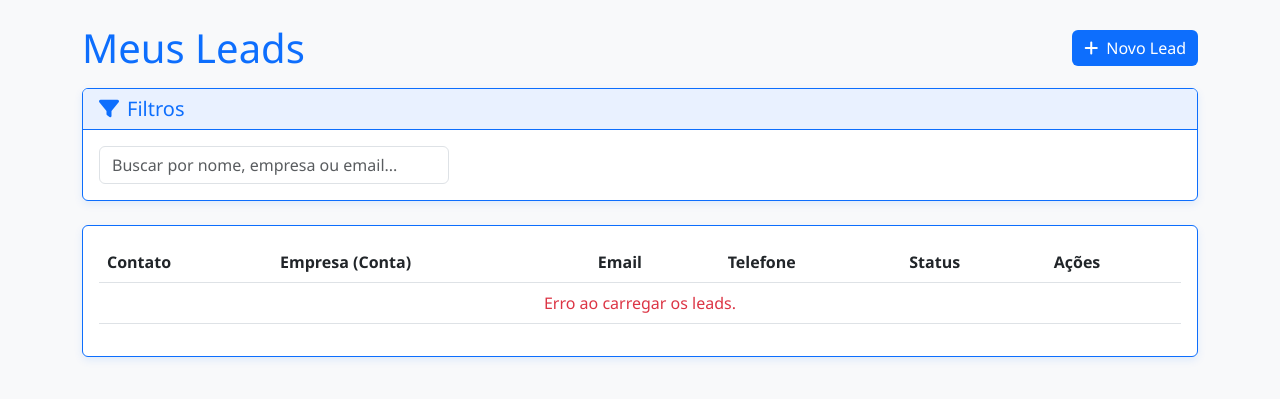
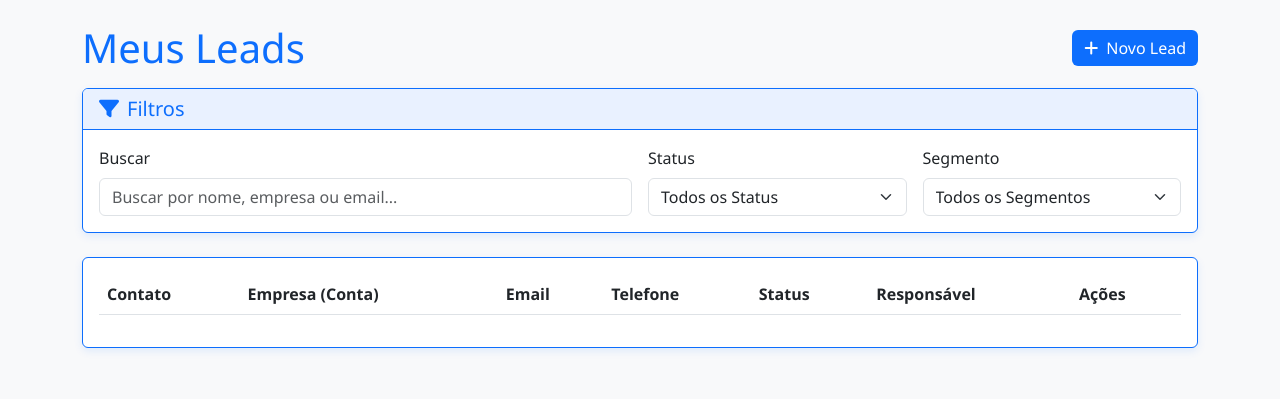
Before and after one commit to andreazevedo80/crm-azevix, a Flask app: template backend/templates/leads.html in a window 1280 px wide. Shown: the part 56-455 px from the top of the page. Run offline with Flask 3, Linux system fonts and the light colour scheme; the template is opened without the code that fills it, so the values that code supplies are empty.

Commit message:
novas features

```diff
--- a/backend/static/js/leads.js
+++ b/backend/static/js/leads.js
@@ -1,57 +1,127 @@
 document.addEventListener("DOMContentLoaded", function() {
+    // === ELEMENTOS DA PÁGINA PRINCIPAL ===
     const loadingDiv = document.getElementById('loading');
     const tableContainer = document.getElementById('leads-table-container');
     const leadsListBody = document.getElementById('leads-list');
     const searchInput = document.getElementById('search-filter');
+    const statusFilter = document.getElementById('status-filter');
+    const segmentFilter = document.getElementById('segment-filter');
 
+    // === ELEMENTOS DO MODAL DE VERIFICAÇÃO ===
+    const checkModalInput = document.getElementById('check-company-name');
+    const checkResultsContainer = document.getElementById('check-results-container');
+    const proceedButton = document.getElementById('proceed-to-register-btn');
+
+    // Função para popular os filtros de Status e Segmento
+    const populateFilters = () => {
+        fetch('/api/config')
+            .then(response => response.json())
+            .then(data => {
+                if (!data.success) return;
+                statusFilter.innerHTML = '<option value="">Todos os Status</option>';
+                segmentFilter.innerHTML = '<option value="">Todos os Segmentos</option>';
+                data.status_leads.forEach(status => statusFilter.add(new Option(status, status)));
+                data.segmentos.forEach(seg => segmentFilter.add(new Option(seg, seg)));
+            });
+    };
+
+    // Função para buscar e exibir a lista principal de leads
     const fetchLeads = () => {
         loadingDiv.style.display = 'block';
         tableContainer.style.display = 'none';
 
-        const searchTerm = searchInput.value;
-        const url = `/api/leads?search=${encodeURIComponent(searchTerm)}`;
+        const params = new URLSearchParams({
+            search: searchInput.value,
+            status: statusFilter.value,
+            segmento: segmentFilter.value
+        });
 
-        fetch(url)
+        fetch(`/api/leads?${params.toString()}`)
             .then(response => response.json())
             .then(data => {
-                leadsListBody.innerHTML = ''; // Limpa a tabela
-                if (data.leads && data.leads.length > 0) {
+                leadsListBody.innerHTML = '';
+                if (data.success && data.leads.length > 0) {
                     data.leads.forEach(lead => {
-                        const row = `
+                        leadsListBody.innerHTML += `
                             <tr>
                                 <td>${lead.nome_completo}</td>
                                 <td>${lead.nome_conta}</td>
                                 <td>${lead.email || '-'}</td>
                                 <td>${lead.telefone_celular || '-'}</td>
-                                <td><span class="badge bg-info">${lead.status_lead}</span></td>
-                                <td>
-                                    <button class="btn btn-sm btn-outline-primary">Editar</button>
-                                </td>
-                            </tr>
-                        `;
-                        leadsListBody.innerHTML += row;
+                                <td><span class="badge bg-primary">${lead.status_lead}</span></td>
+                                <td>${lead.owner_name}</td>
+                                <td><button class="btn btn-sm btn-outline-secondary" disabled>Editar</button></td>
+                            </tr>`;
                     });
                 } else {
-                    leadsListBody.innerHTML = '<tr><td colspan="6" class="text-center">Nenhum lead encontrado.</td></tr>';
+                    leadsListBody.innerHTML = '<tr><td colspan="7" class="text-center">Nenhum lead encontrado.</td></tr>';
                 }
             })
-            .catch(error => {
-                console.error('Erro ao buscar leads:', error);
-                leadsListBody.innerHTML = '<tr><td colspan="6" class="text-center text-danger">Erro ao carregar os leads.</td></tr>';
-            })
+            .catch(error => console.error('Erro ao buscar leads:', error))
             .finally(() => {
                 loadingDiv.style.display = 'none';
                 tableContainer.style.display = 'block';
             });
     };
 
-    // Event listener para a busca
+    // Função para checar duplicatas no modal
+    const checkDuplicates = () => {
+        const searchTerm = checkModalInput.value;
+        proceedButton.style.display = 'none'; // Esconde o botão de prosseguir
+
+        if (searchTerm.length < 3) {
+            checkResultsContainer.innerHTML = '<p class="text-muted">Digite pelo menos 3 caracteres para iniciar a busca.</p>';
+            return;
+        }
+
+        checkResultsContainer.innerHTML = '<div class="text-center"><div class="spinner-border spinner-border-sm" role="status"></div> Buscando...</div>';
+
+        fetch(`/api/leads/check_duplicates?term=${encodeURIComponent(searchTerm)}`)
+            .then(response => response.json())
+            .then(data => {
+                if (data.success && data.duplicates.length > 0) {
+                    let resultsHtml = '<p><strong>Atenção!</strong> Empresas com nome similar já existem:</p><ul class="list-group">';
+                    data.duplicates.forEach(lead => {
+                        resultsHtml += `<li class="list-group-item"><strong>${lead.nome_conta}</strong> (Contato: ${lead.nome_completo} | Responsável: ${lead.owner_name})</li>`;
+                    });
+                    resultsHtml += '</ul>';
+                    checkResultsContainer.innerHTML = resultsHtml;
+                } else {
+                    checkResultsContainer.innerHTML = '<p class="text-success">Nenhuma empresa encontrada com este nome. Você pode prosseguir.</p>';
+                    proceedButton.style.display = 'inline-block'; // Mostra o botão para prosseguir
+                }
+            });
+    };
+
+    // --- EVENT LISTENERS ---
+
+    // Filtros da página principal
+    [searchInput, statusFilter, segmentFilter].forEach(element => {
+        element.addEventListener('change', fetchLeads);
+    });
     let searchTimeout;
     searchInput.addEventListener('keyup', () => {
         clearTimeout(searchTimeout);
-        searchTimeout = setTimeout(fetchLeads, 500); // Espera 500ms após o usuário parar de digitar
+        searchTimeout = setTimeout(fetchLeads, 500);
     });
 
-    // Carga inicial
+    // Input de verificação no modal
+    let checkTimeout;
+    checkModalInput.addEventListener('keyup', () => {
+        clearTimeout(checkTimeout);
+        checkTimeout = setTimeout(checkDuplicates, 500);
+    });
+
+    // Limpa o modal quando ele é fechado
+    const checkModalEl = document.getElementById('checkLeadModal');
+    checkModalEl.addEventListener('hidden.bs.modal', function () {
+        checkModalInput.value = '';
+        checkResultsContainer.innerHTML = '';
+        proceedButton.style.display = 'none';
+    });
+
+
+    // --- CARGA INICIAL ---
+    populateFilters();
     fetchLeads();
 });
--- a/backend/templates/leads.html
+++ b/backend/templates/leads.html
@@ -5,9 +5,9 @@
 {% block content %}
 <div class="d-flex justify-content-between align-items-center mb-3">
     <h1 class="text-azevix mb-0">Meus Leads</h1>
-    <a href="{{ url_for('leads.new_lead_form') }}" class="btn btn-azevix">
+    <button type="button" class="btn btn-azevix" data-bs-toggle="modal" data-bs-target="#checkLeadModal">
         <i class="fas fa-plus me-1"></i> Novo Lead
-    </a>
+    </button>
 </div>
 
 <div class="card card-azevix mb-4">
@@ -15,9 +15,22 @@
         <h5 class="card-title mb-0"><i class="fas fa-filter me-2"></i>Filtros</h5>
     </div>
     <div class="card-body">
-        <div class="row g-3">
-            <div class="col-md-4">
+        <div class="row g-3 align-items-end">
+            <div class="col-md-6">
+                <label for="search-filter" class="form-label">Buscar</label>
                 <input type="text" class="form-control" id="search-filter" placeholder="Buscar por nome, empresa ou email...">
+            </div>
+            <div class="col-md-3">
+                <label for="status-filter" class="form-label">Status</label>
+                <select id="status-filter" class="form-select">
+                    <option value="">Todos os Status</option>
+                </select>
+            </div>
+            <div class="col-md-3">
+                <label for="segment-filter" class="form-label">Segmento</label>
+                <select id="segment-filter" class="form-select">
+                    <option value="">Todos os Segmentos</option>
+                </select>
             </div>
         </div>
     </div>
@@ -25,12 +38,10 @@
 
 <div class="card card-azevix">
     <div class="card-body">
-        <div id="loading" class="text-center py-4" style="display: none;">
-            <div class="spinner-border text-azevix" role="status">
-                <span class="visually-hidden">Carregando...</span>
-            </div>
+        <div id="loading" class="text-center py-4">
+            <div class="spinner-border text-azevix" role="status"><span class="visually-hidden">Carregando...</span></div>
         </div>
-        <div class="table-responsive" id="leads-table-container">
+        <div class="table-responsive" id="leads-table-container" style="display: none;">
             <table class="table table-hover">
                 <thead>
                     <tr>
@@ -39,14 +50,39 @@
                         <th>Email</th>
                         <th>Telefone</th>
                         <th>Status</th>
+                        <th>Responsável</th>
                         <th>Ações</th>
                     </tr>
                 </thead>
-                <tbody id="leads-list">
-                    </tbody>
+                <tbody id="leads-list"></tbody>
             </table>
         </div>
     </div>
+</div>
+
+<div class="modal fade" id="checkLeadModal" tabindex="-1" aria-labelledby="checkLeadModalLabel" aria-hidden="true">
+  <div class="modal-dialog modal-lg">
+    <div class="modal-content">
+      <div class="modal-header">
+        <h5 class="modal-title" id="checkLeadModalLabel"><i class="fas fa-search me-2"></i>Verificar Empresa Existente</h5>
+        <button type="button" class="btn-close" data-bs-dismiss="modal" aria-label="Close"></button>
+      </div>
+      <div class="modal-body">
+        <div class="mb-3">
+            <label for="check-company-name" class="form-label">Digite o nome da empresa para verificar se ela já existe:</label>
+            <input type="text" class="form-control" id="check-company-name" placeholder="Ex: Azevix, Coca-Cola, etc...">
+        </div>
+        <div id="check-results-container">
+            </div>
+      </div>
+      <div class="modal-footer">
+        <button type="button" class="btn btn-secondary" data-bs-dismiss="modal">Fechar</button>
+        <a href="{{ url_for('leads.new_lead_form') }}" id="proceed-to-register-btn" class="btn btn-azevix" style="display: none;">
+            Prosseguir com o Cadastro
+        </a>
+      </div>
+    </div>
+  </div>
 </div>
 {% endblock %}
 
```
Also changed, not shown: backend/leads.py (+24 -10 lines), backend/models.py (+11 -7 lines).
